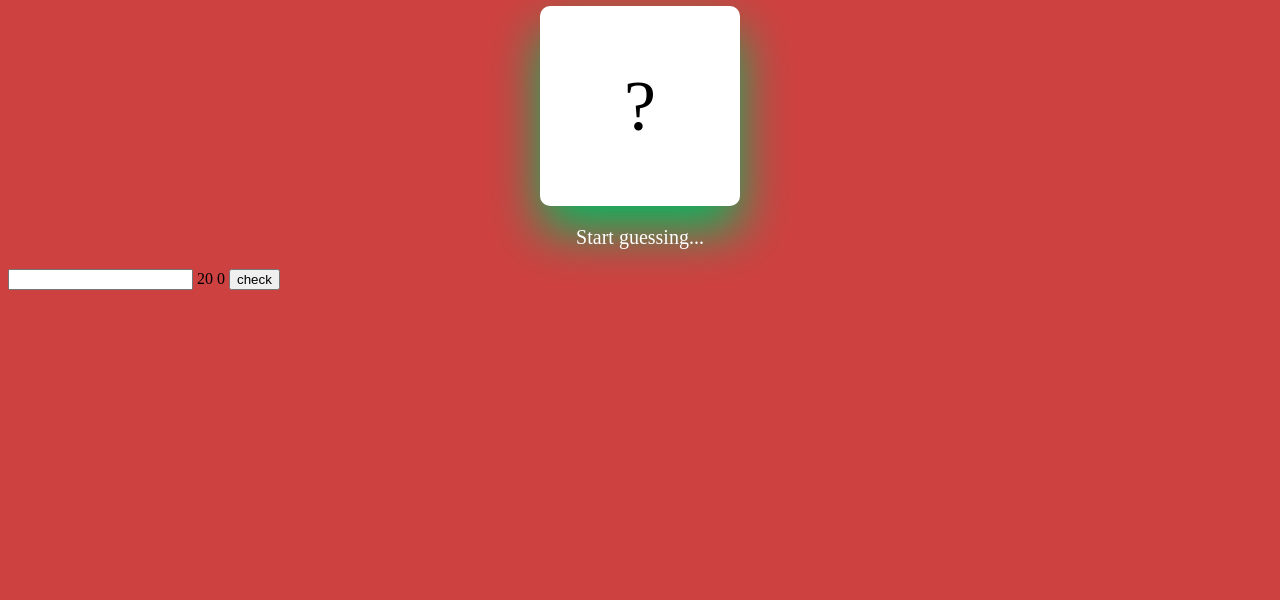
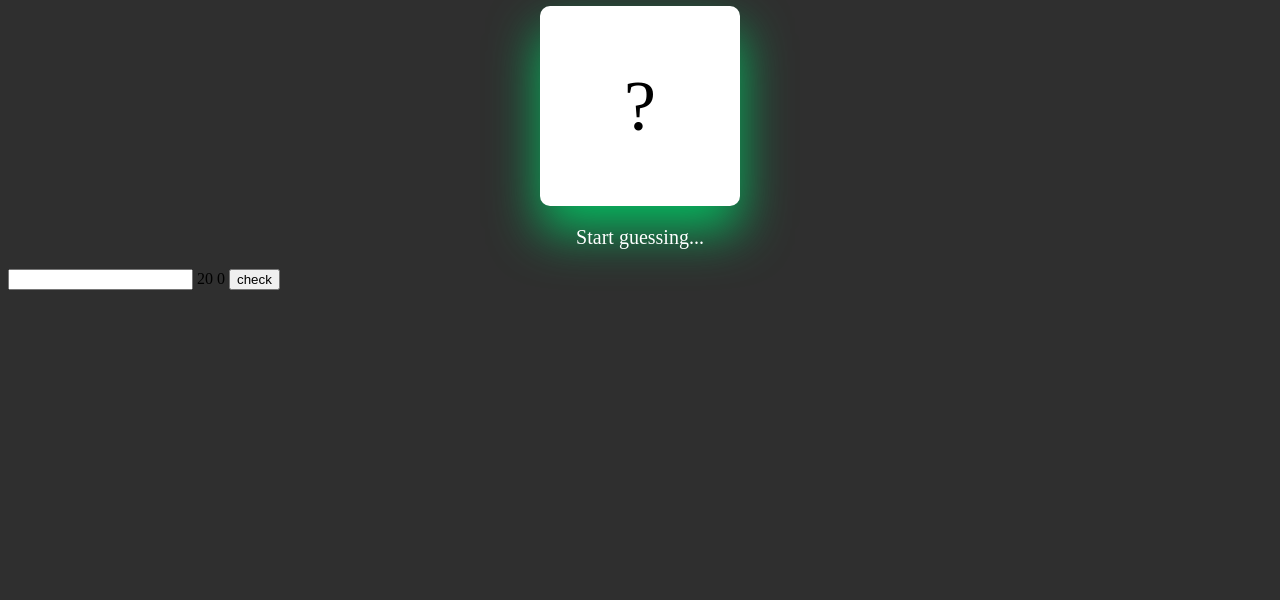
Before and after one commit to giodamen078-code/tes, a plain HTML site: page index.html in a window 1280 px wide. Shown: the part 200-800 px from the top of the page. Drawn offline with nearby package versions, Linux system fonts and the light colour scheme.

Commit message:
Add files via upload

```diff
--- a/style.css
+++ b/style.css
@@ -1,5 +1,5 @@
 body {
-    background-color: #c41717d0;
+    background-color: #000000d0;
 }
 
 .againBtn {
```
